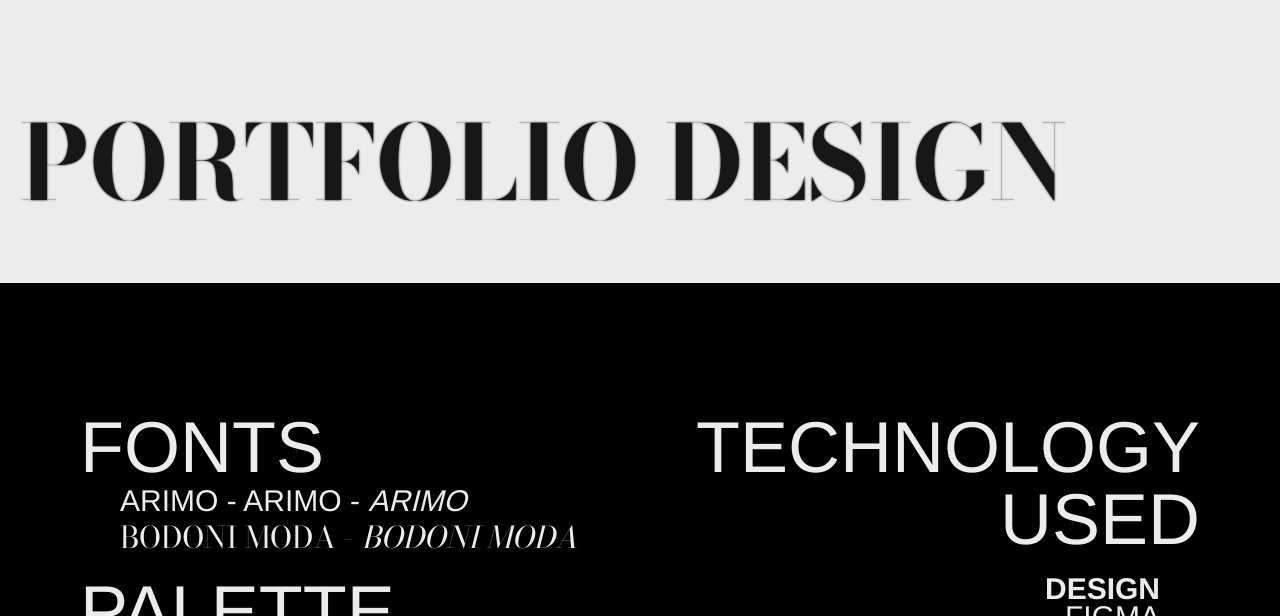
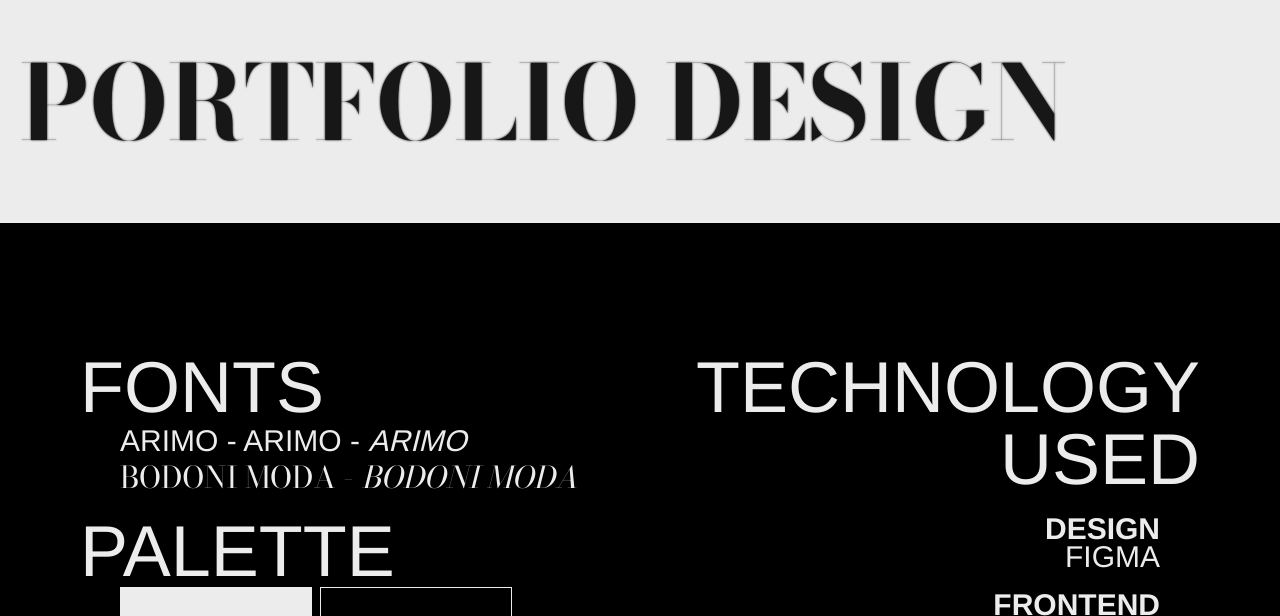
Before and after one commit to brigittewylee/portfolio-2025, a Next.js app: page / in a window 1280 px wide. Shown: the part 3564-4180 px from the top of the page. Built offline with nearby package versions, Linux system fonts and the light colour scheme; a web font is replaced by a local one.

Commit message:
fix spacing between sections

```diff
--- a/src/app/page.tsx
+++ b/src/app/page.tsx
@@ -13,6 +13,7 @@ import ScrollAnimations from "./scrollAnimations";
 export default function HomePage() {
   const headerRef = useRef<HTMLDivElement>(null);
   const contactRef = useRef<HTMLDivElement>(null);
+  const designRef = useRef<HTMLDivElement>(null);
 
   return (
     <div className="scroll-smooth">
@@ -33,121 +34,20 @@ export default function HomePage() {
         <General />
       </section>
 
-      <section id="work" className="box mb-35">
+      <section id="work" className="box mb-20">
         <Work />
       </section>
 
-      <div className="transition-colors duration-100 bg-black">
-        <section id="site-design" className="box mb-40">
-          <Design />
+      <div className="bg-black">
+        <section ref={designRef} id="site-design" className="box pb-20">
+            <Design />
         </section>
 
-        <section id="contact" className="box">
+        <section id="contact" className="box mt-0">
           <Contact contactRef={contactRef}/>
         </section>
       </div>
+    </div>
 
-    </div>
   );
 }
-
-
-    // <div className="grid grid-rows-[20px_1fr_20px] items-center justify-items-center min-h-screen p-8 pb-20 gap-16 sm:p-20 font-[family-name:var(--font-geist-sans)]">
-    //   <main className="flex flex-col gap-[32px] row-start-2 items-center sm:items-start">
-    //     <Image
-    //       className="dark:invert"
-    //       src="/next.svg"
-    //       alt="Next.js logo"
-    //       width={180}
-    //       height={38}
-    //       priority
-    //     />
-    //     <ol className="list-inside list-decimal text-sm/6 text-center sm:text-left font-[family-name:var(--font-geist-mono)]">
-    //       <li className="mb-2 tracking-[-.01em]">
-    //         Get started by editing{" "}
-    //         <code className="bg-black/[.05] dark:bg-white/[.06] px-1 py-0.5 rounded font-[family-name:var(--font-geist-mono)] font-semibold">
-    //           src/app/page.tsx
-    //         </code>
-    //         .
-    //       </li>
-    //       <li className="tracking-[-.01em]">
-    //         Save and see your changes instantly.
-    //       </li>
-    //     </ol>
-
-    //     <div className="flex gap-4 items-center flex-col sm:flex-row">
-    //       <a
-    //         className="rounded-full border border-solid border-transparent transition-colors flex items-center justify-center bg-foreground text-background gap-2 hover:bg-[#383838] dark:hover:bg-[#ccc] font-medium text-sm sm:text-base h-10 sm:h-12 px-4 sm:px-5 sm:w-auto"
-    //         href="https://vercel.com/new?utm_source=create-next-app&utm_medium=appdir-template-tw&utm_campaign=create-next-app"
-    //         target="_blank"
-    //         rel="noopener noreferrer"
-    //       >
-    //         <Image
-    //           className="dark:invert"
-    //           src="/vercel.svg"
-    //           alt="Vercel logomark"
-    //           width={20}
-    //           height={20}
-    //         />
-    //         Deploy now
-    //       </a>
-    //       <a
-    //         className="rounded-full border border-solid border-black/[.08] dark:border-white/[.145] transition-colors flex items-center justify-center hover:bg-[#f2f2f2] dark:hover:bg-[#1a1a1a] hover:border-transparent font-medium text-sm sm:text-base h-10 sm:h-12 px-4 sm:px-5 w-full sm:w-auto md:w-[158px]"
-    //         href="https://nextjs.org/docs?utm_source=create-next-app&utm_medium=appdir-template-tw&utm_campaign=create-next-app"
-    //         target="_blank"
-    //         rel="noopener noreferrer"
-    //       >
-    //         Read our docs
-    //       </a>
-    //     </div>
-    //   </main>
-    //   <footer className="row-start-3 flex gap-[24px] flex-wrap items-center justify-center">
-    //     <a
-    //       className="flex items-center gap-2 hover:underline hover:underline-offset-4"
-    //       href="https://nextjs.org/learn?utm_source=create-next-app&utm_medium=appdir-template-tw&utm_campaign=create-next-app"
-    //       target="_blank"
-    //       rel="noopener noreferrer"
-    //     >
-    //       <Image
-    //         aria-hidden
-    //         src="/file.svg"
-    //         alt="File icon"
-    //         width={16}
-    //         height={16}
-    //       />
-    //       Learn
-    //     </a>
-    //     <a
-    //       className="flex items-center gap-2 hover:underline hover:underline-offset-4"
-    //       href="https://vercel.com/templates?framework=next.js&utm_source=create-next-app&utm_medium=appdir-template-tw&utm_campaign=create-next-app"
-    //       target="_blank"
-    //       rel="noopener noreferrer"
-    //     >
-    //       <Image
-    //         aria-hidden
-    //         src="/window.svg"
-    //         alt="Window icon"
-    //         width={16}
-    //         height={16}
-    //       />
-    //       Examples
-    //     </a>
-    //     <a
-    //       className="flex items-center gap-2 hover:underline hover:underline-offset-4"
-    //       href="https://nextjs.org?utm_source=create-next-app&utm_medium=appdir-template-tw&utm_campaign=create-next-app"
-    //       target="_blank"
-    //       rel="noopener noreferrer"
-    //     >
-    //       <Image
-    //         aria-hidden
-    //         src="/globe.svg"
-    //         alt="Globe icon"
-    //         width={16}
-    //         height={16}
-    //       />
-    //       Go to nextjs.org →
-    //     </a>
-    //   </footer>
-    // </div>
-//   );
-// }
```
